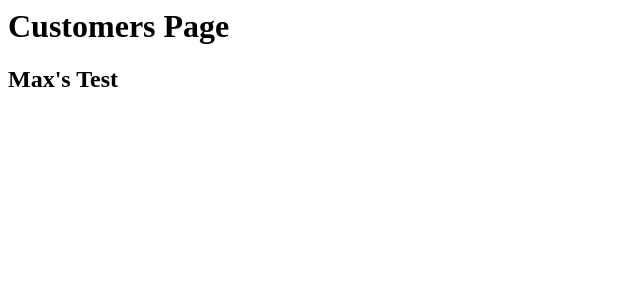
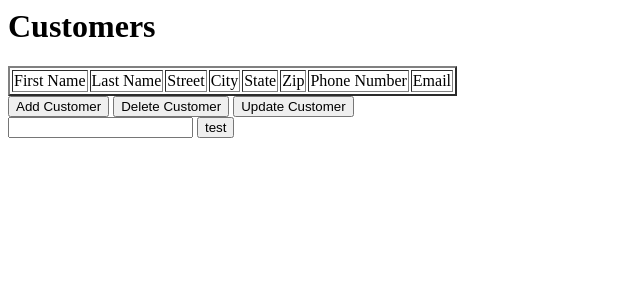
Before and after one commit to mlind34/record-store-app, a Flask app: page /customers in a window 1280 px wide. Shown: the top 300 px of the page, without its empty margins (0-640 px from the left). Run offline with Flask 2, Linux system fonts and the light colour scheme.

Commit message:
committing day 1 changes

```diff
--- a/app.py
+++ b/app.py
@@ -1,12 +1,14 @@
-from flask import Flask, render_template
+from flask import Flask, render_template, request
 app = Flask(__name__)
 
 @app.route('/')
 def test():
     return render_template('home.html')
 
-@app.route('/customers')
+@app.route('/customers', methods=['GET', 'POST'])
 def show_customer():
+    if request.method == "POST":
+        return request
     return render_template('customers.html')
 
 if __name__ == '__main__':
--- /dev/null
+++ b/static/index.js
@@ -0,0 +1,24 @@
+
+
+const baseUrl = 'http://flip2.engr.oregonstate.edu:6743/customers'
+
+// Post new info to table
+const postTest = () => {
+    var req = new XMLHttpRequest();
+
+    req.open("POST", baseUrl, true);
+    req.setRequestHeader('content-type', 'application/x-www-form-urlencoded;charset=UTF-8');
+    req.addEventListener('load', function(){
+        if(req.status >= 200 && req.status < 400){
+            console.log(this.responseText)
+        } else {
+            console.log('error in network request ' + req.statusText);
+        }
+    });
+    req.send();
+    event.preventDefault();
+}
+
+testBtn.addEventListener('click', function(){
+    postTest();
+})
--- a/templates/customers.html
+++ b/templates/customers.html
@@ -1,3 +1,32 @@
-<h1>Customers Page</h1>
+<h1>Customers</h1>
 
-<h2>Max's Test</h2>
+<table border="2">
+    <thead>
+        <tr>
+            <td>First Name</td>
+            <td>Last Name</td>
+            <td>Street</td>
+            <td>City</td>
+            <td>State</td>
+            <td>Zip</td>
+            <td>Phone Number</td>
+            <td>Email</td>
+        </tr>
+    </thead>
+    <tbody>
+        <!-- Database info here -->
+    </tbody>
+</table>
+
+
+<input type="button" name="add" id="addCustomer" value="Add Customer">
+<input type="button" name="delete" id="deleteCustomer" value="Delete Customer">
+<input type="button" name="update" id="updateCustomer" value="Update Customer">
+
+<form action="" method="POST">
+    <input type="text" name="" id="test">
+    <input type="button" name="" id="testBtn" value="test">
+</form>
+
+
+<script src="/static/index.js"></script>
```
Also changed, not shown: templates/home.html (+5 -3 lines).
